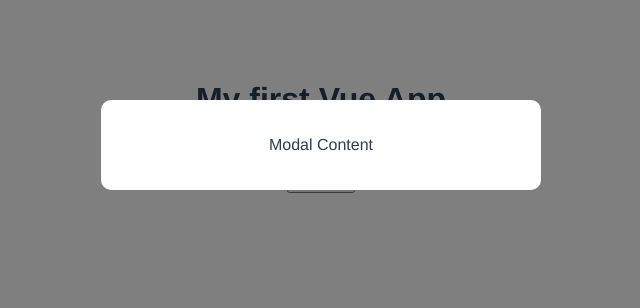
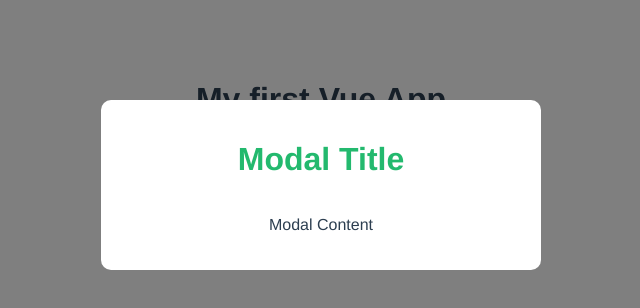
Before and after one commit to DiegoVargasM/Vue_Lessons, a Vue app in the folder L2-Vue_CLI/modal-project/: page / in a window 1280 px wide. Shown: the top 308 px of the page, without its empty margins (319-959 px from the left). Built offline with nearby package versions, Linux system fonts and the light colour scheme.

Commit message:
Add title and scope css

```diff
--- a/L2-Vue_CLI/modal-project/src/components/Modal.vue
+++ b/L2-Vue_CLI/modal-project/src/components/Modal.vue
@@ -1,6 +1,7 @@
 <template>
 	<div class="backdrop" ref="backdrop">
 		<div class="modal" @click="closeModal" ref="modal">
+			<h1>Modal Title</h1>
 			<p>Modal Content</p>
 		</div>
 	</div>
@@ -19,7 +20,7 @@ export default {
 </script>
 
 
-<style>
+<style scoped>
 	.modal {
 		width: 400px;
 		padding: 20px;
@@ -27,9 +28,6 @@ export default {
 		margin: 100px auto;
 		border-radius: 10px;
 	}
-
-
-
 	.backdrop {
 		top: 0;
 		left: 0;
@@ -38,4 +36,10 @@ export default {
 		height: 100%;
 		background: rgba(0, 0, 0, 0.5);
 	}
+
+	h1 {
+		color: rgb(35, 185, 110);
+		border: none;
+		padding: 0;
+	}
 </style>
```
